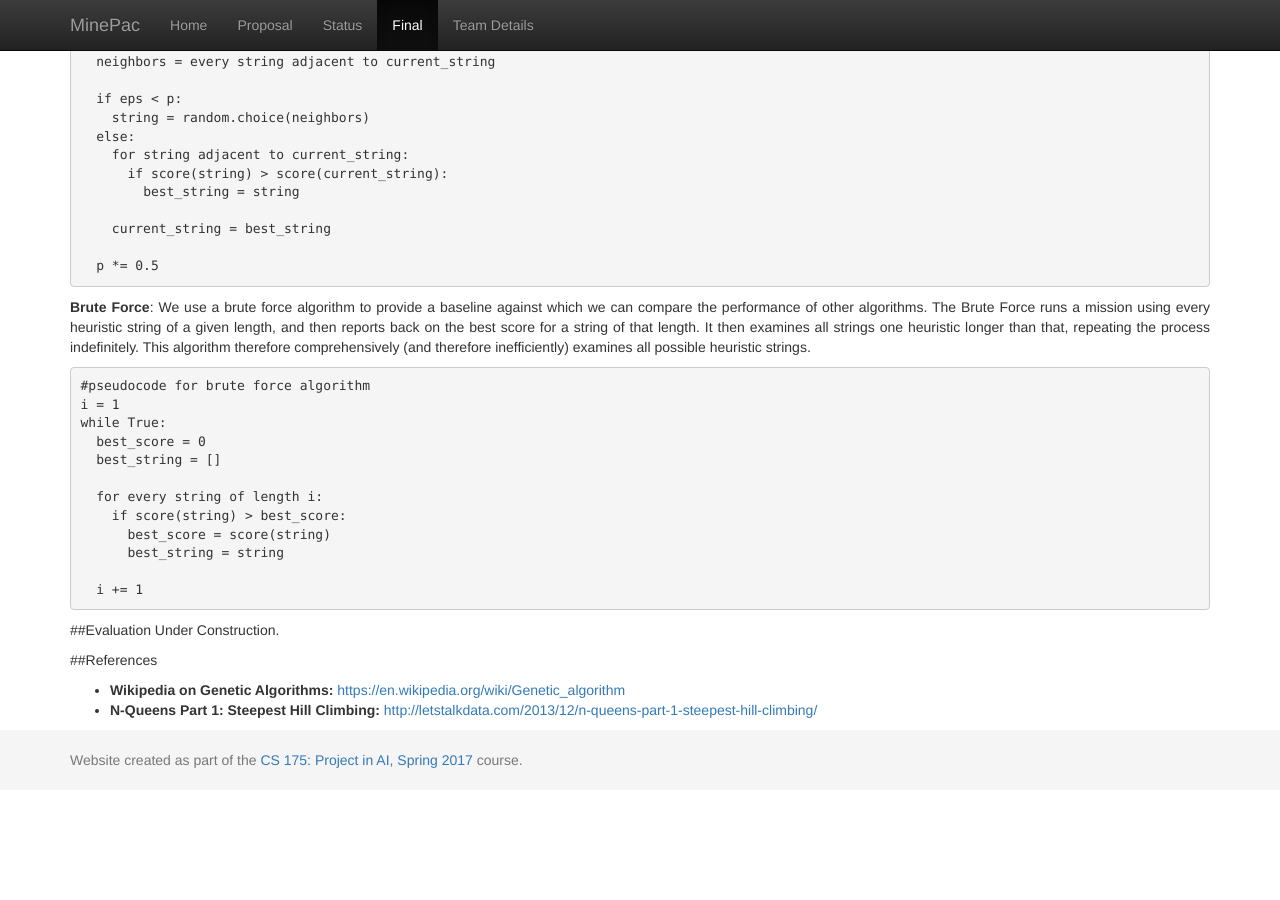
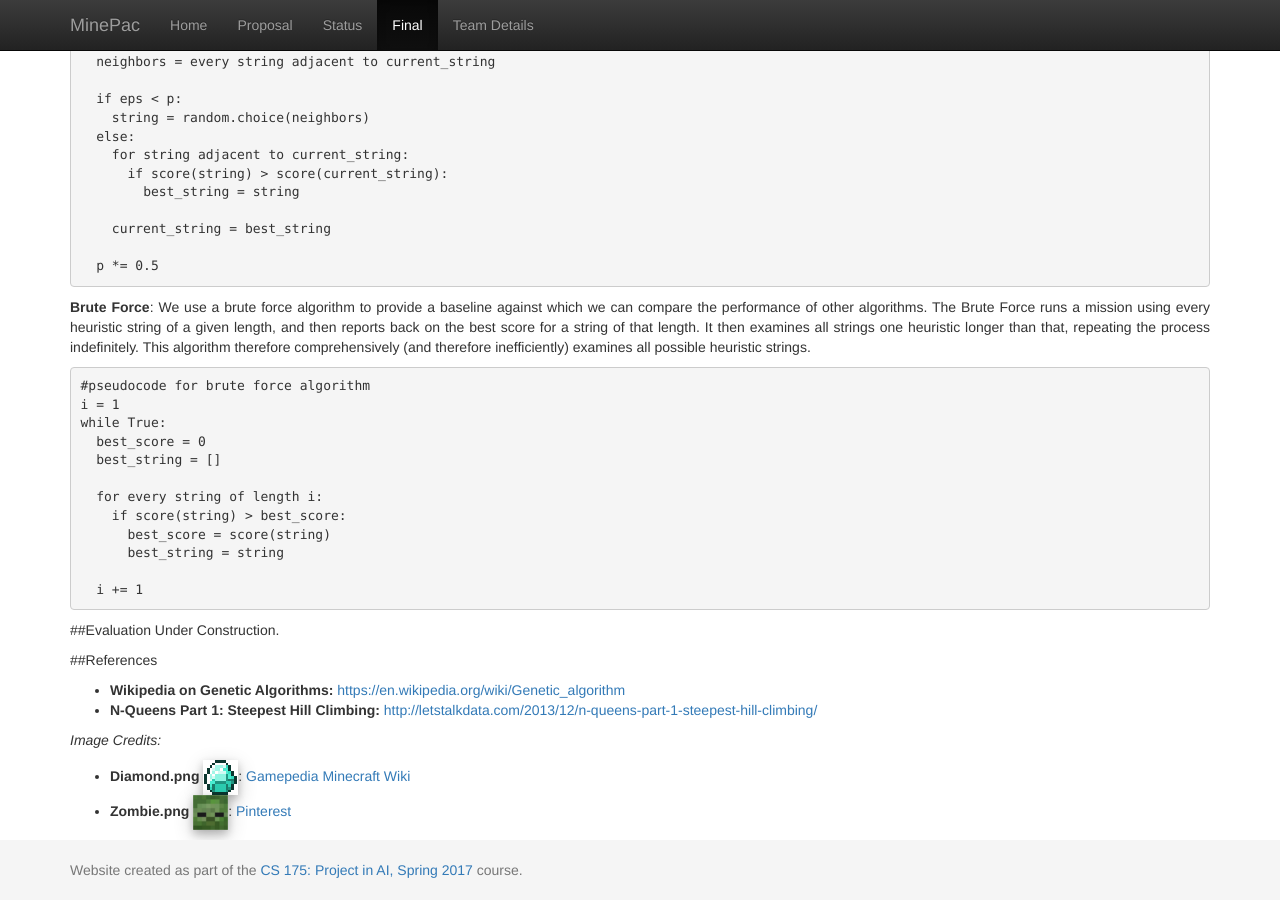
Before and after one commit to r58Playz/MinePac, a Jekyll site: the page built from docs/final.md, in a window 1280 px wide and 900 px high, scrolled down 2526 px. Built offline with Jekyll 4.4.1, drawn with Linux system fonts in a browser that asks for light colours; formulas are drawn with MathJax 3; before the commit the page ends 3316 px from its top, so only the background shows below that.

Commit message:
modified and cited final report images

```diff
--- a/docs/final.md
+++ b/docs/final.md
@@ -143,3 +143,7 @@ Under Construction.
 ##References
 * **Wikipedia on Genetic Algorithms:** <https://en.wikipedia.org/wiki/Genetic_algorithm>
 * **N-Queens Part 1: Steepest Hill Climbing:** <http://letstalkdata.com/2013/12/n-queens-part-1-steepest-hill-climbing/>
+
+*Image Credits:*
+* **Diamond.png** <img src="media/Diamond.png" style="display: inline;" />: [Gamepedia Minecraft Wiki](http://minecraft.gamepedia.com/File:Diamond.png)
+* **Zombie.png** <img src="media/Zombie.png" style="display: inline;" />: [Pinterest](https://s-media-cache-ak0.pinimg.com/originals/ac/65/8a/ac658a2c0bc1117c6d547170b23dec72.jpg)
```
Also changed, not shown: docs/media/Diamond.png (added), docs/media/Zombie.png (added), docs/media/maze1.png, docs/media/rooms_maze.png.
